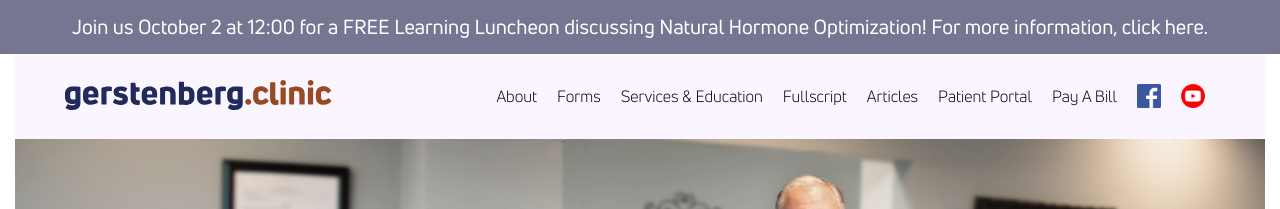
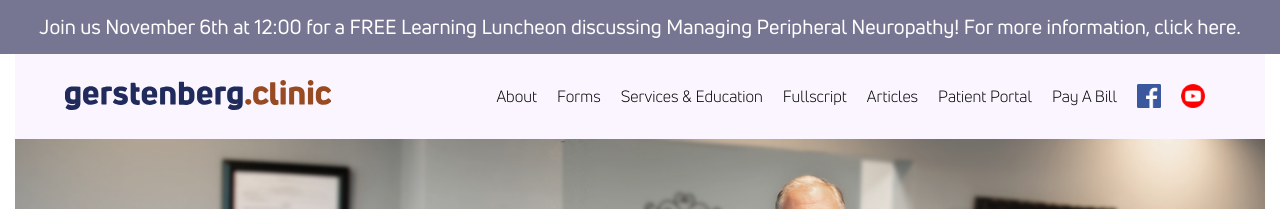
Before and after one commit to theneverwoods/gerstenberg.clinic, a Jekyll site: the page built from index.html, in a window 1280 px wide and 900 px high. Shown: the top 209 px of the window. Built offline with Jekyll 4.4.1, drawn with Linux system fonts in a browser that asks for light colours; comment, search, counter and statistics services are not loaded.

Commit message:
Update default.html

```diff
--- a/_layouts/default.html
+++ b/_layouts/default.html
@@ -36,7 +36,7 @@
 
       <!-- BANNER NOTIFICATION  /-->
     <div class="dark" style="text-align: center;">
-      <a href="http://gerstenberg.clinic/luncheon" target="_blank"><h1 style="display: inline-block; font-weight: normal;">Join us October 2 at 12:00 for a FREE Learning Luncheon discussing Natural Hormone Optimization! For more information, click here.</h1></a>
+      <a href="http://gerstenberg.clinic/luncheon" target="_blank"><h1 style="display: inline-block; font-weight: normal;">Join us November 6th at 12:00 for a FREE Learning Luncheon discussing Managing Peripheral Neuropathy! For more information, click here.</h1></a>
     </div>
 
 
```
